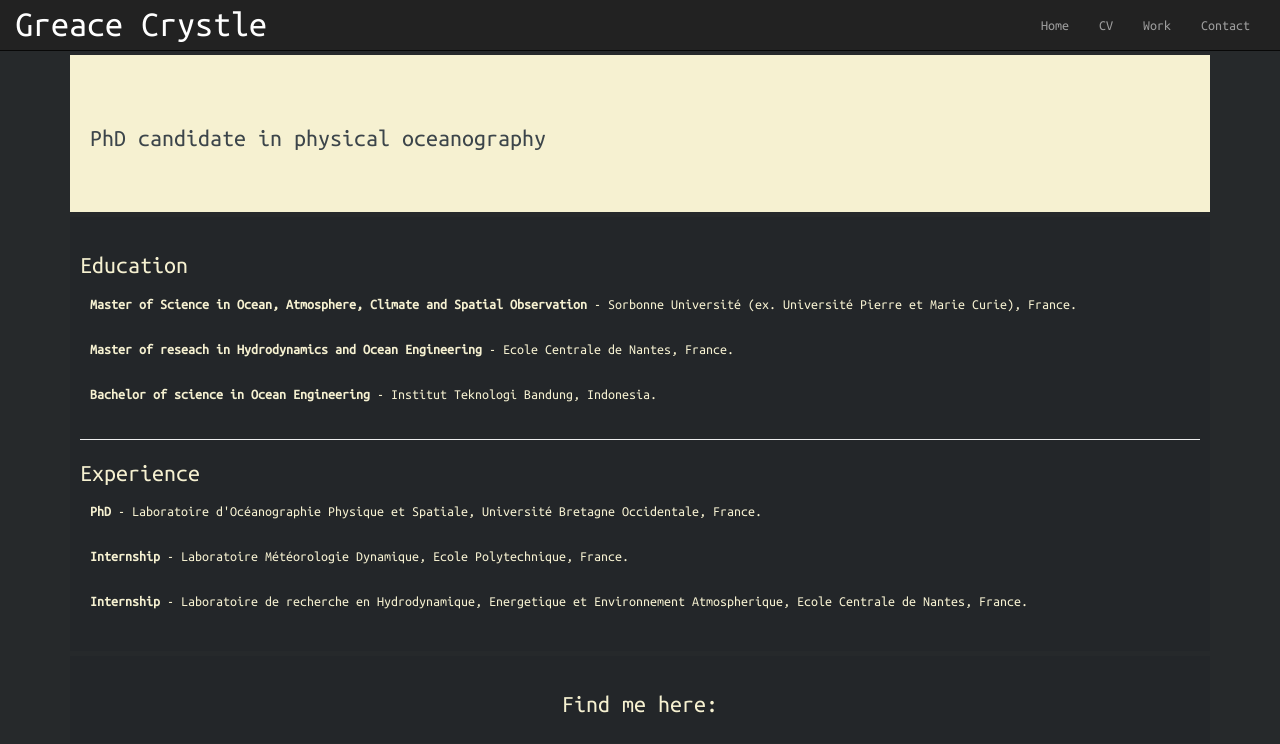
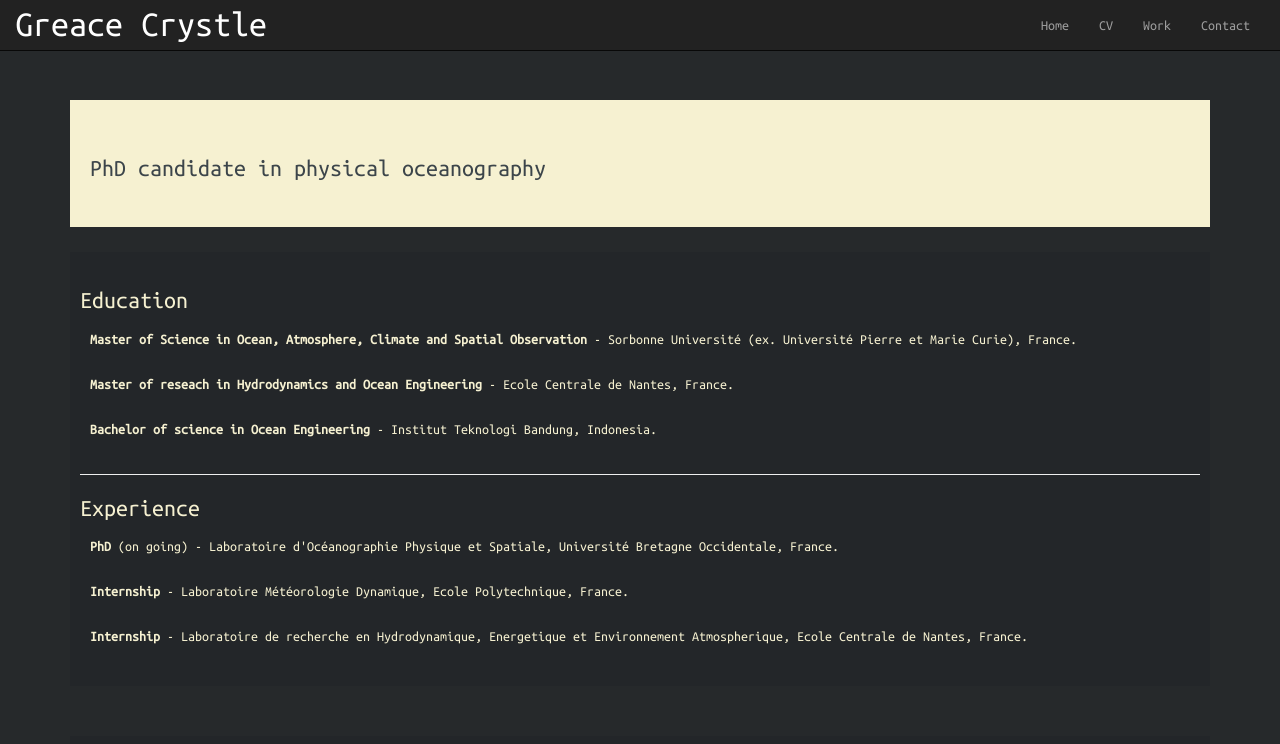
Before and after one commit to gycrystle/gycrystle.github.io, a Jekyll site: the page resume.html, which Jekyll copies as it is, in a window 1280 px wide and 1355 px high, cut to the strip 0-744 px from the top of the window. Built offline with Jekyll 4.4.1, drawn with Linux system fonts in a browser that asks for light colours; nearby versions of some CDN libraries.

Commit message:
add space

```diff
--- a/css/style.css
+++ b/css/style.css
@@ -4,7 +4,7 @@ Color list
 hsla(204, 14%, 7%, 0.9) -- dark dark greenish grey
 */
 body {
-  margin-top: 55px;
+  margin-top: 100px;
   background-color: hsla(204, 14%, 7%, 0.9);
     font-family: 'Ubuntu Mono', serif;
 }
@@ -12,7 +12,8 @@ body {
 #about-me {
   background-color: #F6F1D1;
   color: #3C454A;
-  padding: 50px 15px 50px 20px;
+  padding: 35px 15px 35px 20px;
+  margin: 0px 0px 25px 0px;
 }
 
 .menu-subtitle{
@@ -20,11 +21,12 @@ body {
   color: #F6F1D1/*#3C454A*/;
   padding: 15px 10px 15px 10px;
   margin: 5px 0px 5px 0px;
+
 }
 
 .work-thumb{
   padding: 15px 10px 15px 10px;
-  margin: 5px 0px 5px 0px;
+  margin: 5px 0px 50px 0px;
   background-color: hsla(204, 14%, 7%, 0.1);
   color: #F6F1D1
 }
@@ -51,6 +53,7 @@ body {
 
 .contact-box{
   color: #F6F1D1
+
 }
 
 textarea.form-control{
--- a/index.html
+++ b/index.html
@@ -148,7 +148,7 @@
   </div>
 
 
-
+  <div class="contact-box">
     <div class="row">
       <div class="col-sm-6 text-center">
         <p style="color:#F6F1D1">Office: Room D211 </p>
@@ -173,7 +173,7 @@
                 width="300" height="225" frameborder="0"
                 style="border:0" allowfullscreen></iframe></div>
       </div>
-
+    </div>
   </div>
   <div class="col-sm-12 text-center">
     <hr>
--- a/plume.html
+++ b/plume.html
@@ -91,8 +91,8 @@
                 width="300" height="225" frameborder="0"
                 style="border:0" allowfullscreen></iframe></div>
       </div>
+    </div>
     <!-- thank you note -->
-    </div>
     <div class="col-sm-12 text-center">
       <hr>
       <h3 style="padding: 20px 5px 0px 5px; color:#F6F1D1">Thank you for your visit! </h3>
--- a/resume.html
+++ b/resume.html
@@ -98,7 +98,7 @@
         <h3>Experience</h3>
         <ul>
           <li class="cv-item">
-            <p><strong>PhD</strong> - Laboratoire d'Océanographie Physique et Spatiale, Université Bretagne Occidentale, France.</p>
+            <p><strong>PhD</strong> (on going) - Laboratoire d'Océanographie Physique et Spatiale, Université Bretagne Occidentale, France.</p>
           </li>
           <li class="cv-item">
             <p><strong>Internship</strong> - Laboratoire Météorologie Dynamique, Ecole Polytechnique, France.</p>
@@ -123,7 +123,7 @@
   </div>
 
 
-
+  <div class="contact-box">
     <div class="row">
       <div class="col-sm-6 text-center">
         <p style="color:#F6F1D1">Office: Room D211 </p>
@@ -148,8 +148,9 @@
                 width="300" height="225" frameborder="0"
                 style="border:0" allowfullscreen></iframe></div>
       </div>
-
     </div>
+  </div>
+  <!-- thank you note -->
   <div class="col-sm-12 text-center">
     <hr>
     <h3 style="padding: 20px 5px 0px 5px; color:#F6F1D1">Thank you for your visit! </h3>
--- a/windeddy.html
+++ b/windeddy.html
@@ -91,8 +91,8 @@
                 width="300" height="225" frameborder="0"
                 style="border:0" allowfullscreen></iframe></div>
       </div>
+    </div>
     <!-- thank you note -->
-    </div>
     <div class="col-sm-12 text-center">
       <hr>
       <h3 style="padding: 20px 5px 0px 5px; color:#F6F1D1">Thank you for your visit! </h3>
--- a/work.html
+++ b/work.html
@@ -124,7 +124,7 @@
   </div>
 
 
-
+  <div class="contact-box">
     <div class="row">
       <div class="col-sm-6 text-center">
         <p style="color:#F6F1D1">Office: Room D211 </p>
@@ -149,8 +149,9 @@
                 width="300" height="225" frameborder="0"
                 style="border:0" allowfullscreen></iframe></div>
       </div>
-
     </div>
+  </div>
+  <!-- thank you note -->
   <div class="col-sm-12 text-center">
     <hr>
     <h3 style="padding: 20px 5px 0px 5px; color:#F6F1D1">Thank you for your visit! </h3>
```
Lines whose indentation alone changed are shown as unchanged.
